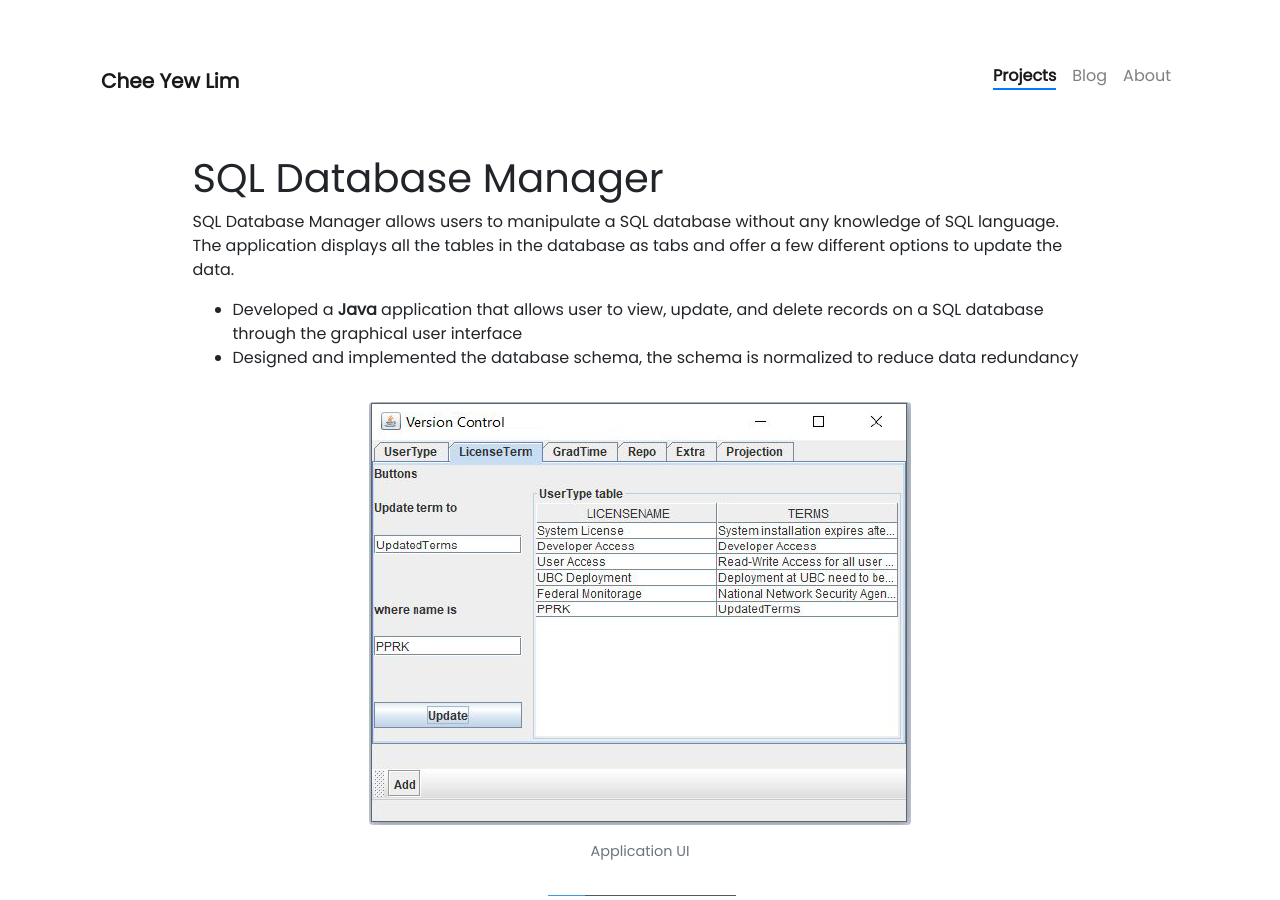
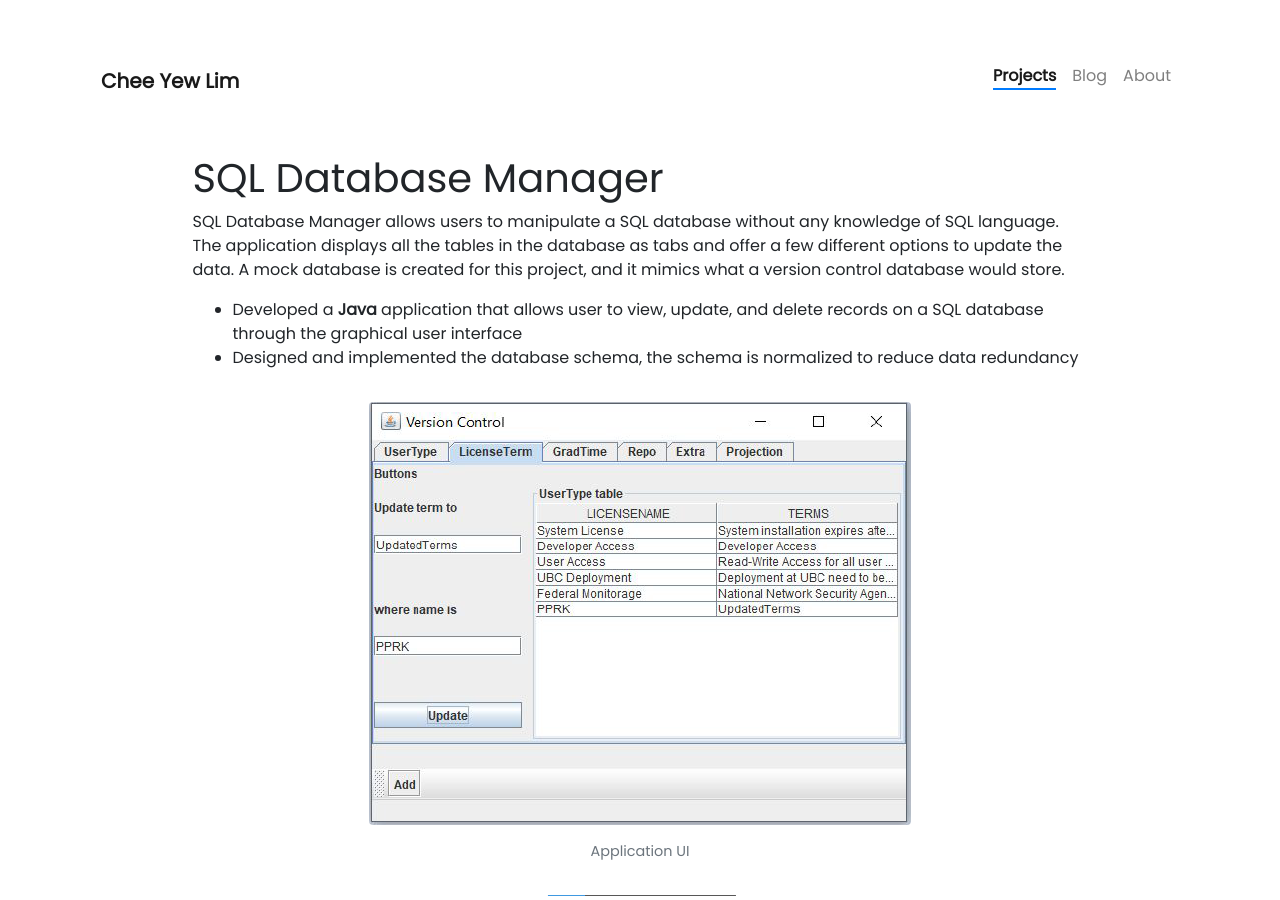
Before and after one commit to knox153/Personal-site, a Jekyll site: the page built from _projects/(3) SQL Database Manager.md, in a window 1280 px wide and 900 px high. Built offline with Jekyll 4.4.1, drawn with Linux system fonts in a browser that asks for light colours; nearby versions of some CDN libraries.

Commit message:
Update about page and sql project

```diff
--- a/_projects/(3) SQL Database Manager.md
+++ b/_projects/(3) SQL Database Manager.md
@@ -7,7 +7,7 @@ description: An application to view, update, and delete records on a SQL databas
 
 # SQL Database Manager
 
-SQL Database Manager allows users to manipulate a SQL database without any knowledge of SQL language. The application displays all the tables in the database as tabs and offer a few different options to update the data.
+SQL Database Manager allows users to manipulate a SQL database without any knowledge of SQL language. The application displays all the tables in the database as tabs and offer a few different options to update the data. A mock database is created for this project, and it mimics what a version control database would store.
 
 - Developed a **Java** application that allows user to view, update, and delete records on a SQL database through the graphical user interface
 - Designed and implemented the database schema, the schema is normalized to reduce data redundancy
```
Also changed, not shown: pages/about.md (+1 -1 lines).
